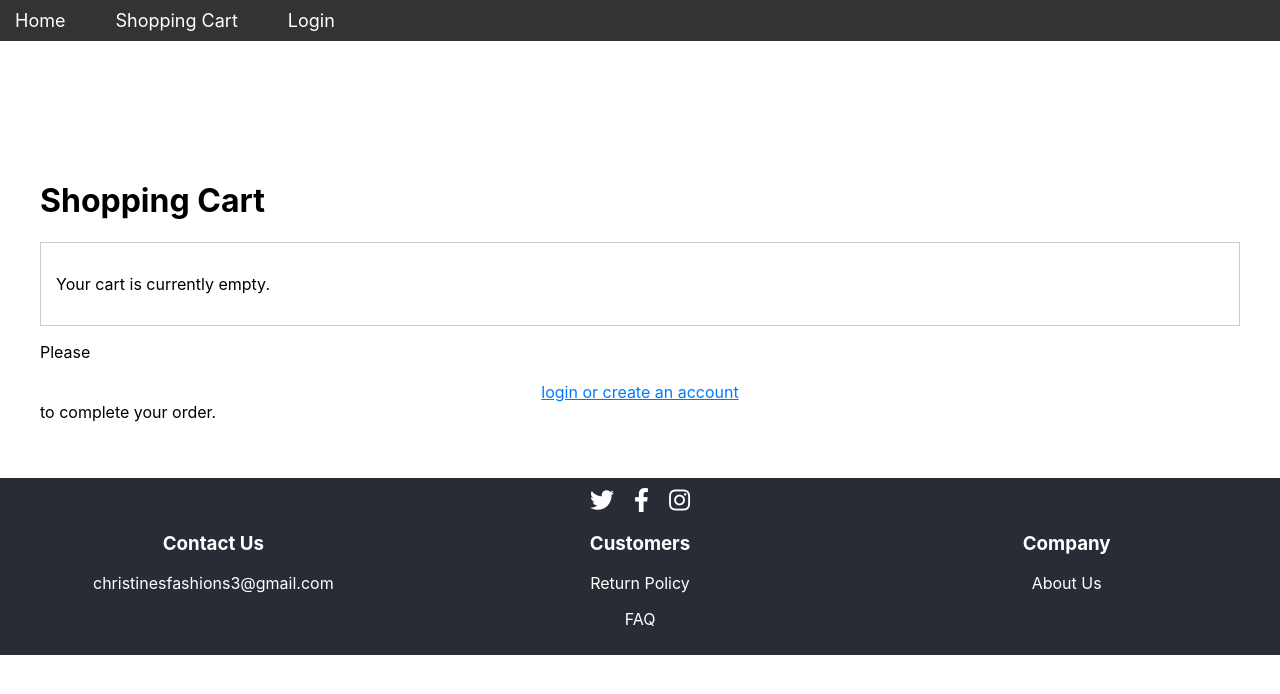
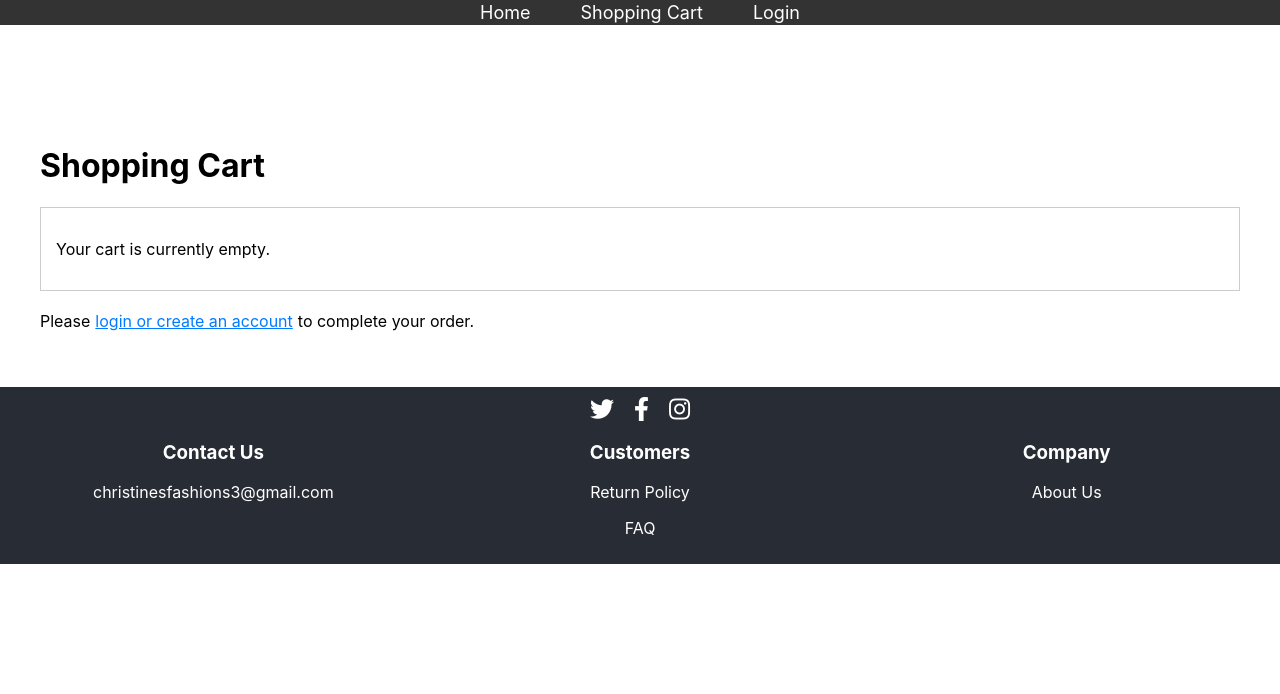
Before and after one commit to ScottInPittsburgh/christinesfashions, a React (Create React App) app in the folder client/: page /cart in a window 1280 px wide. Shown: the top 694 px of the page. Built offline with nearby package versions, Linux system fonts and the light colour scheme.

Commit message:
added welcome audio, fixed shopping cart, login page

```diff
--- a/client/src/Cart.js
+++ b/client/src/Cart.js
@@ -103,8 +103,11 @@ const Cart = () => {
                     )}
                 </div>
                 {!isAuthenticated && (
-                    <p>Please <Link to="/login" className="login-link">login or create an account</Link> to complete your order.</p>
+                    <p className="authentication-msg">
+                        Please <Link to="/login" className="login-link" style={{ color: '#007bff', marginLeft: '5px', marginRight: '5px' }}>login or create an account</Link> to complete your order.
+                    </p>
                 )}
+
             </main>
         </div>
     );
--- a/client/src/Home.js
+++ b/client/src/Home.js
@@ -1,11 +1,11 @@
-import React from 'react';
+import React, { useRef, useEffect } from 'react';
 import heroImage from './assets/images/content/hero-image.jpg';
 import model1image from './assets/images/content/id1image.png';
 import model2image from './assets/images/content/id2image.png';
 import id1image from './assets/images/content/id1image.jpg';
 import id2image from './assets/images/content/id2image.jpg';
 import id3image from './assets/images/content/id3image.jpg';
-// import Footer from './Footer';
+import WelcomeAudio from "./assets/audios/Hello.m4a";
 import CollectionCard from './CollectionCard';
 import ProductCard from './ProductCard';
 
@@ -21,6 +21,19 @@ const collections = [
 ];
 
 const Home = () => {
+    const welcomeAudioRef = useRef(null);
+    useEffect(() => {
+        const hasUserListenedWelcomAudio = localStorage.getItem('isWelcomeAudioListened') === 'true';
+
+        if (!hasUserListenedWelcomAudio) {
+          welcomeAudioRef.current.play();
+        }
+
+        return () => {
+        //   welcomeAudioRef.current.pause();
+          localStorage.setItem('isWelcomeAudioListened', 'true');
+        };
+      }, []);
     return (
         <div>
             <div className="hero" style={{ backgroundImage: `url(${heroImage})` }}>
@@ -47,7 +60,10 @@ const Home = () => {
 
 
             </main>
-            {/* <Footer /> */}
+            <audio ref={welcomeAudioRef}>
+                <source src={WelcomeAudio} type="audio/mpeg" />
+                Your browser does not support the audio element.
+            </audio>
         </div>
     );
 }
--- a/client/src/Login.js
+++ b/client/src/Login.js
@@ -52,7 +52,7 @@ const Login = () => {
                         required
                     />
                 </div>
-                <div>
+                <div className='password'>
                     <label htmlFor="password">Password:</label>
                     <input
                         type="password"
@@ -62,11 +62,16 @@ const Login = () => {
                         required
                     />
                 </div>
+                <div className='auth-btn'>
+
                 <button type="submit">{isRegistering ? 'Register' : 'Login'}</button>
+                <button onClick={() => setIsRegistering(!isRegistering)}>
+                    {isRegistering ? 'Back to Login' : 'Create Account'}
+                </button>
+
+                </div>
             </form>
-            <button onClick={() => setIsRegistering(!isRegistering)}>
-                {isRegistering ? 'Back to Login' : 'Create Account'}
-            </button>
+
         </div>
     );
 };
--- a/client/src/ProductPage.js
+++ b/client/src/ProductPage.js
@@ -100,6 +100,9 @@ const ProductPage = () => {
         setVideoType(`${selectedColor}Zoom`)
     }, [selectedColor]);
 
+    useEffect(() => {
+        window.scrollTo(0, 0); // Scrolls to the top of the page
+      }, []);
 
     useEffect(() => {
         const audioLong = audioLongRef.current;
@@ -168,20 +171,16 @@ const ProductPage = () => {
     };
     const handleAddtoBag = () => {
         if (selectedSize) {
-
             const existingItemIndex = selectedItems.findIndex(item => item.color === selectedColor && item.size === selectedSize);
-
             if (existingItemIndex !== -1) {
-
                 const updatedItems = [...selectedItems];
                 updatedItems[existingItemIndex].quantity += 1;
                 updatedItems[existingItemIndex].totalPrice = pricePerItem * updatedItems[existingItemIndex].quantity;
                 setSelectedItems(updatedItems);
                 localStorage.setItem('cart', JSON.stringify(updatedItems))
             } else {
-
                 const newItem = {
-                    id: Math.random(),
+                    _id: Math.random(),
                     color: selectedColor,
                     size: selectedSize,
                     quantity: 1,
--- a/client/src/styles.css
+++ b/client/src/styles.css
@@ -2,14 +2,14 @@
 @import url('https://cdnjs.cloudflare.com/ajax/libs/font-awesome/5.15.4/css/all.min.css');
 
 body {
-    padding-top: 60px;
+    padding-top: 25px;
     padding-bottom: 60px;
 }
 
 header {
     background-color: #333;
     color: white;
-    padding: 10px 0;
+    padding: 2px 0;
     position: fixed;
     top: 0;
     width: 100%;
@@ -27,6 +27,7 @@ header {
     padding: 0;
     margin: 0;
     gap: 20px; /* Added spacing between items */
+    justify-content: center;
 }
 
 .menu-bar li {
@@ -69,7 +70,9 @@ main {
 .hero h1 {
     font-size: 3rem;
     margin: 0;
-    font-weight: bold;
+    /* font-weight: 400; */
+    /* color: #08090b; */
+    font-weight: 400;
 }
 
 .tile-grid {
@@ -174,9 +177,15 @@ main {
     margin-top: 10px;
 }
 
+.authentication-msg{
+     display: flex;
+     margin-top: 20px;
+     text-align: center
+}
+
 .login-link {
     display: block;
-    margin-top: 20px;
+    margin-top:0px;
     text-align: center;
     color: #007bff;
 }
@@ -400,16 +409,6 @@ main {
     font-weight: bold;
 }
 
-.login-link {
-    display: block;
-    margin-top: 20px;
-    text-align: center;
-    color: #007bff;
-}
-
-.login-link:hover {
-    text-decoration: underline;
-}
 
 .success-message {
     background-color: #dff0d8;
@@ -450,3 +449,14 @@ main {
 .back-to-admin:hover {
     background-color: #0056b3;
 }
+
+.password {
+    display: flex;
+    justify-content: space-between;
+}
+.auth-btn {
+display: flex;
+justify-content: space-around;
+text-align: center;
+margin: 5px
+}
```
Also changed, not shown: 1 other file (tests, documents, lock files or other folders).
